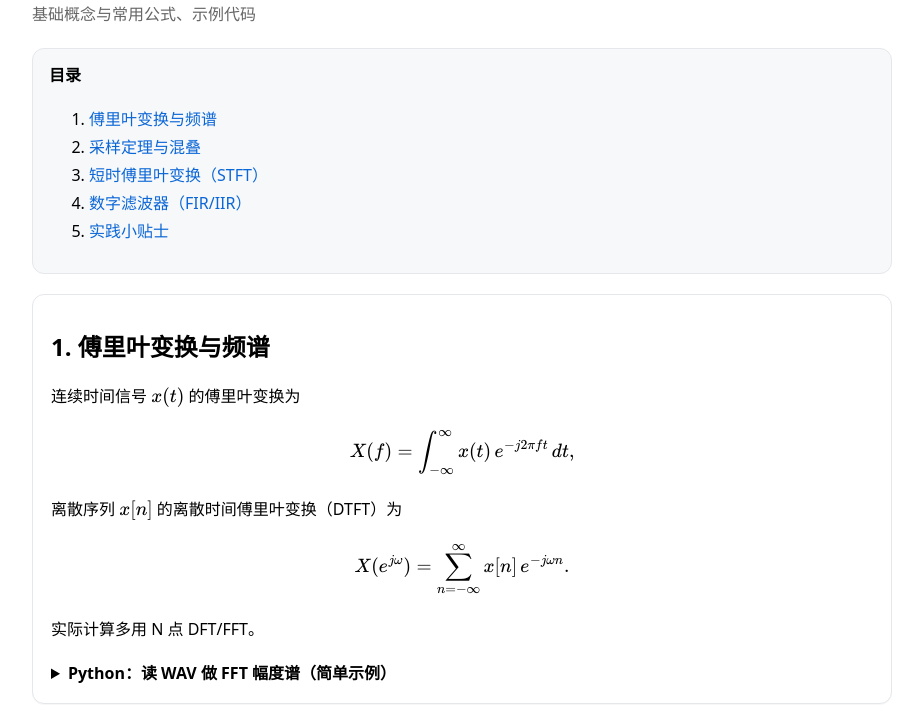
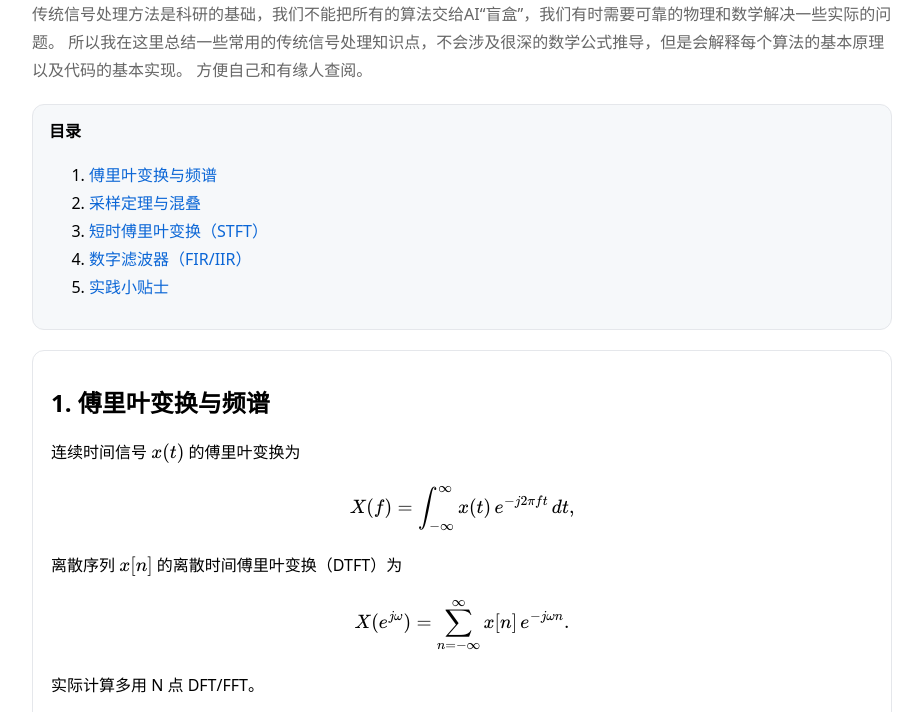
Before and after one commit to li-minfu/MinfuLi, a plain HTML site: page knowledge1.html in a window 1280 px wide. Shown: the part 171-883 px from the top of the page, without its empty margins (178-1101 px from the left). Drawn offline with nearby package versions, Linux system fonts and the light colour scheme.

Commit message:
Add files via upload
Signed-off-by: li-minfu <2539395054@qq.com>

```diff
--- a/knowledge1.html
+++ b/knowledge1.html
@@ -26,7 +26,10 @@
 <body>
   <a class="back" href="index.html">← 返回主页</a>
   <h1>传统信号处理 <span class="tag">Notes</span></h1>
-  <p class="muted">基础概念与常用公式、示例代码</p>
+  <p class="muted">传统信号处理方法是科研的基础，我们不能把所有的算法交给AI“盲盒”，我们有时需要可靠的物理和数学解决一些实际的问题。
+    所以我在这里总结一些常用的传统信号处理知识点，不会涉及很深的数学公式推导，但是会解释每个算法的基本原理以及代码的基本实现。
+    方便自己和有缘人查阅。
+  </p>
 
   <!-- 目录 -->
   <nav class="toc">
```
